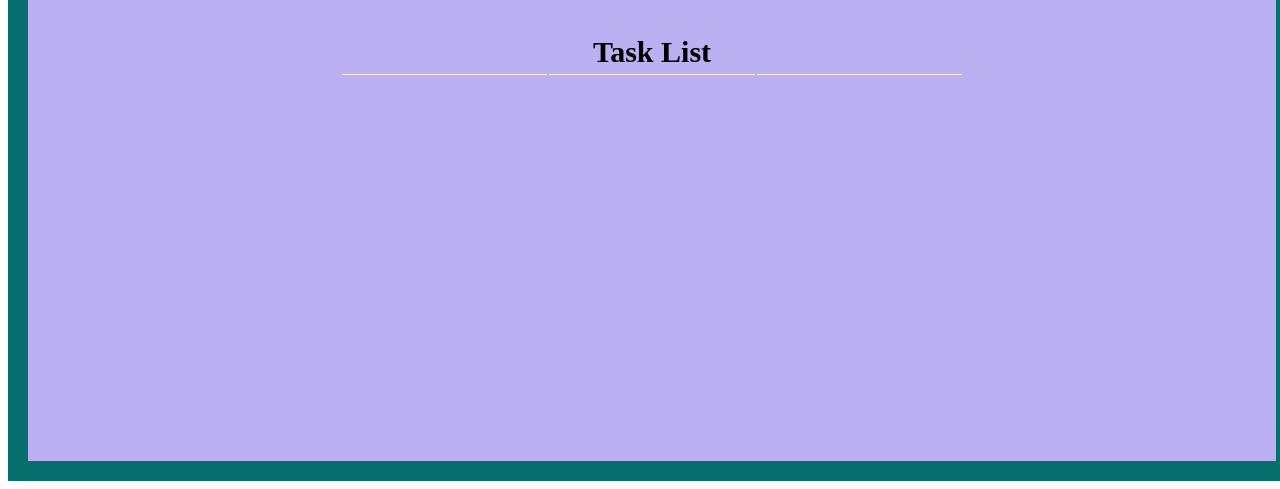
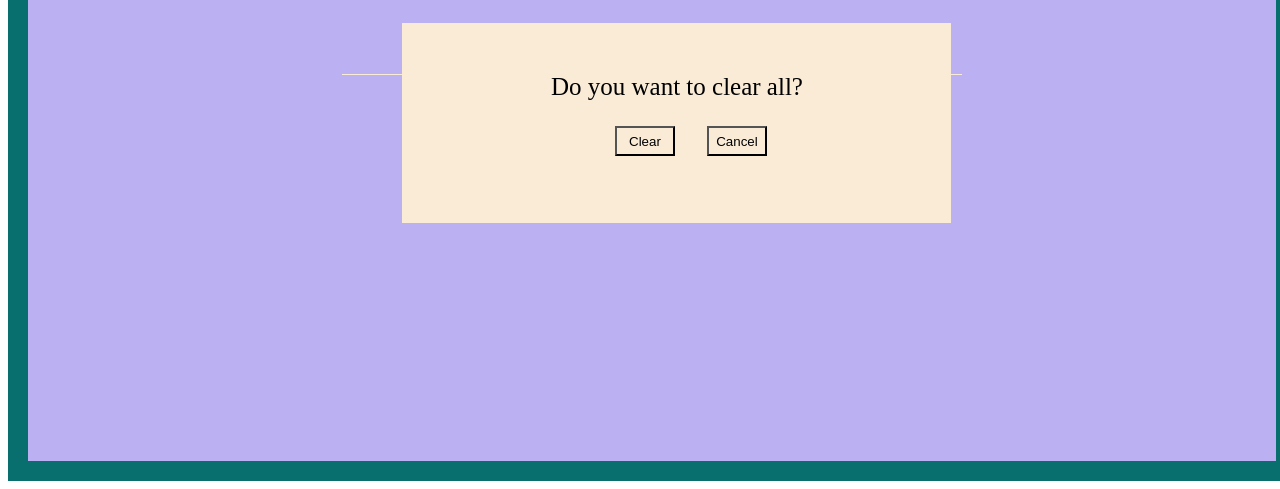
Before and after one commit to Aiswarya-A-M/to_do_list, a plain HTML site: page index.html in a window 1280 px wide. Both pictures are taken after a click on the button "Clear". Shown: the part 327-816 px from the top of the page. Drawn offline with Linux system fonts and the light colour scheme.

Commit message:
clear style changes

```diff
--- a/index.html
+++ b/index.html
@@ -62,10 +62,18 @@
             <div id="deletePopup">
                 <p>Do you want to delete?</p>
                 <button id="deleteConfirmation" type="button" class="submit"  >Delete</button>
-                <button id="cancelDelete" type="button" class="submit" onclick()="cancelConfirmation()">Cancel</button>
+                <button id="cancelDelete" type="button" class="submit" onclick="cancelConfirmation()">Cancel</button>
+            </div>
+            <div id="clearPopup">
+                <p id="clearPara">Do you want to clear all?</p>
+                <button id="clearConfirmation" type="button" class="submit" onclick="clearConfirmation()"  >Clear</button>
+                <button id="cancelClearId" type="button" class="submit" onclick="cancelItem()">Cancel</button>
             </div>
             <div id="addSuccess">
                 <h1>You added task successfully!</h1>
+            </div>
+            <div id="clearSuccess">
+                <h1>You deleted all tasks successfully!</h1>
             </div>
 
         </div>
--- a/script.js
+++ b/script.js
@@ -1,9 +1,17 @@
 
 function clearTask(){
+    clearPopup.style.display="block";
+}
+function clearConfirmation(){
     arrayOfTasks = JSON.parse(localStorage.getItem("arrayOfTasks")) || [];
     arrayOfTasks=[];
     localStorage.setItem("arrayOfTasks", JSON.stringify(arrayOfTasks));
     display();
+    clearSuccess.style.display="block";
+    setTimeout(function() {
+        clearSuccess.style.display = "none";
+        clearPopup.style.display="none";
+    }, 500);
 }
 function view(count){
     console.log(count);
@@ -89,8 +97,10 @@ function addItem(){
 }
 function cancelItem(){
     document.getElementById("addForm").style.display="none";
+    document.getElementById("clearPopup").style.display="none";
+}
 
-}
+
 function check(count){
        let element=document.getElementById("toggle"+count);
        console.log(count);
--- a/style.css
+++ b/style.css
@@ -128,6 +128,19 @@
     text-align: center;
     display: none;
 }
+#clearSuccess{
+    align-items: center;
+    background-color: rgb(255, 246, 246);
+    width: 40%;
+    margin-left: 30%;
+    height: 50%;
+    padding: 2%;
+    position: absolute;
+    z-index: 3;
+    text-align: center;
+    display: none;
+}
+
 .checkTable{
     margin-left: 0;
 }
@@ -169,3 +182,32 @@ th, td {
     background-color: antiquewhite;
     text-align: center;
 }
+#clearPopup{
+    align-items: center;
+    width: 40%;
+    margin-left: 30%;
+    height: 25%;
+    padding: 2%;
+    position: absolute;
+    z-index: 3;
+    text-align: center;
+    display: none;
+    background-color: antiquewhite;
+    text-align: center;
+}
+#clearPara{
+    font-size: 25px;
+
+}
+#cancelClearId{
+    height:30px;
+    width:60px;
+    margin-left:28px ;
+    background-color: antiquewhite;
+}
+#clearConfirmation{
+    height:30px;
+    width:60px;
+    margin-left:28px ;
+    background-color: antiquewhite;
+}
```
